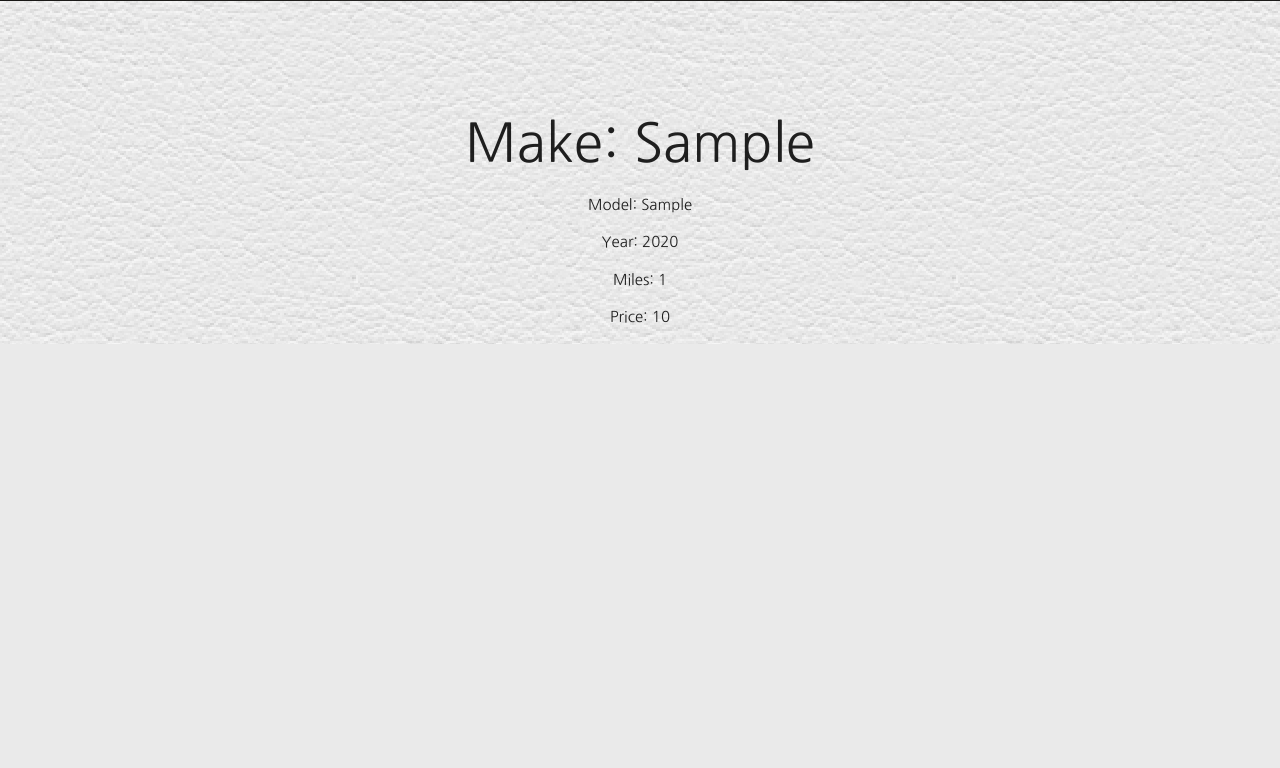
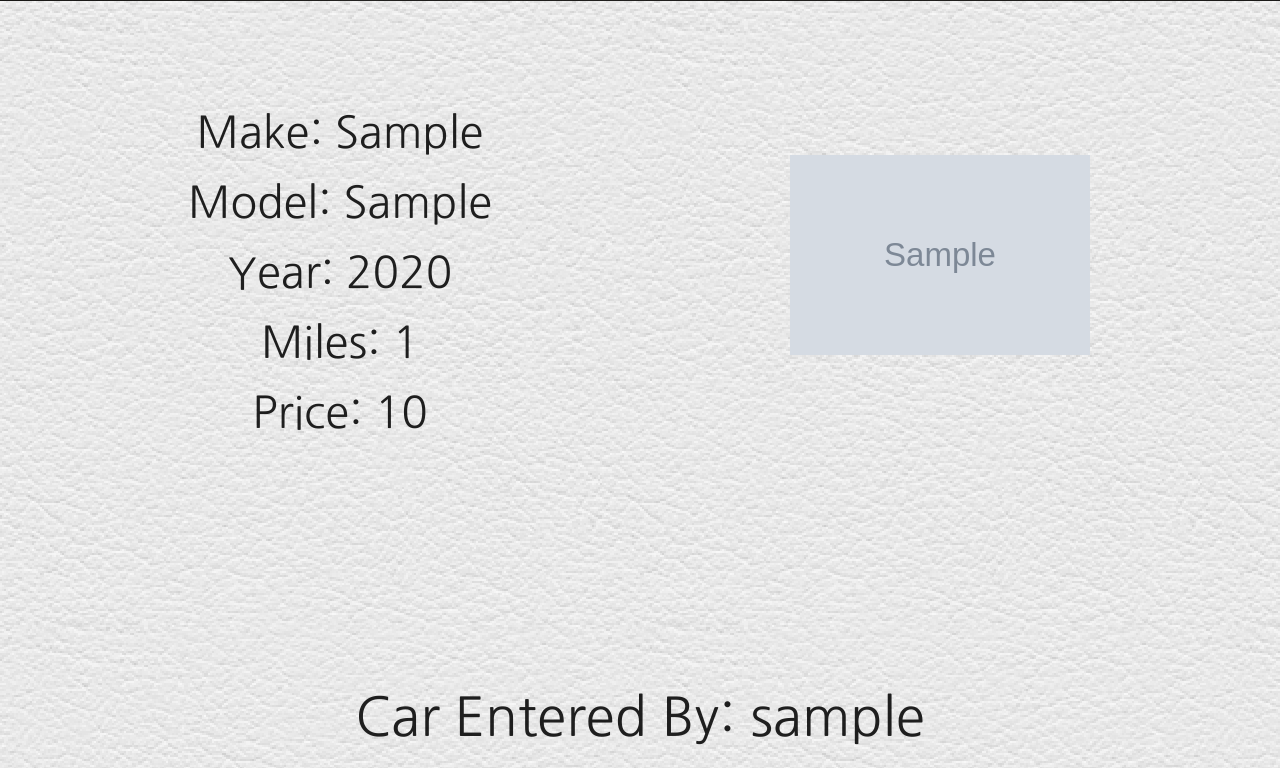
Before and after one commit to reyespinosa3/xotic-car-finder, a Django app: page /1/ in a window 1280 px wide. Shown: the part 575-1343 px from the top of the page. Before the commit the page ends 919 px from the top, so only its background shows below. Run offline with Django 3.2, Linux system fonts and the light colour scheme; tables that the repository leaves empty hold one stand-in row (values such as "Sample post"); grey boxes marked "Sample" are stand-in pictures.

Commit message:
made onecar page look like profile

```diff
--- a/main_app/templates/onecar.html
+++ b/main_app/templates/onecar.html
@@ -18,20 +18,19 @@
       <a class="btn btn-primary" href="/user/{{car.user.username}}" role="button">Profile</a>
       <a class="btn btn-primary" href="/" role="button">Home</a>
     </div>
-    <h2> Make: {{ car.make }}</h1>
-    <p> Model: {{ car.model }}</p>
-    <p> Year: {{ car.year }}</p>
-    <p> Miles: {{ car.miles }}</p>
-    <p> Price: {{ car.price }}</p>
+    <div class='profileCars'>
+      <h3> Make: {{ car.make }}</h3>
+      <h3> Model: {{ car.model }}</h3>
+      <h3> Year: {{ car.year }}</h3>
+      <h3> Miles: {{ car.miles }}</h3>
+      <h3> Price: {{ car.price }}</h3>
+    </div>
+
+      <img class='uploadedImage' src='{{ car.image.url }}' width='300' height='200'>
+        <h2>Car Entered By: {{car.user.username }}</h2>
 
     {% for car in cars %}
-    <a href="/{{car.id}}">
-      <p>Make: {{ car.make }}</p>
-      <p>Model: {{ car.model }}</p>
-      <p>Year: {{ car.year }}</p>
-      <p>Miles: {{ car.miles }}</p>
-      <p>Price: {{ car.price }}</p>
-    </a>
+
     <a href="/user/{{car.user.username}}"
         <p>Car Entered By: {{car.user.username }}</p>
       </a>
```
